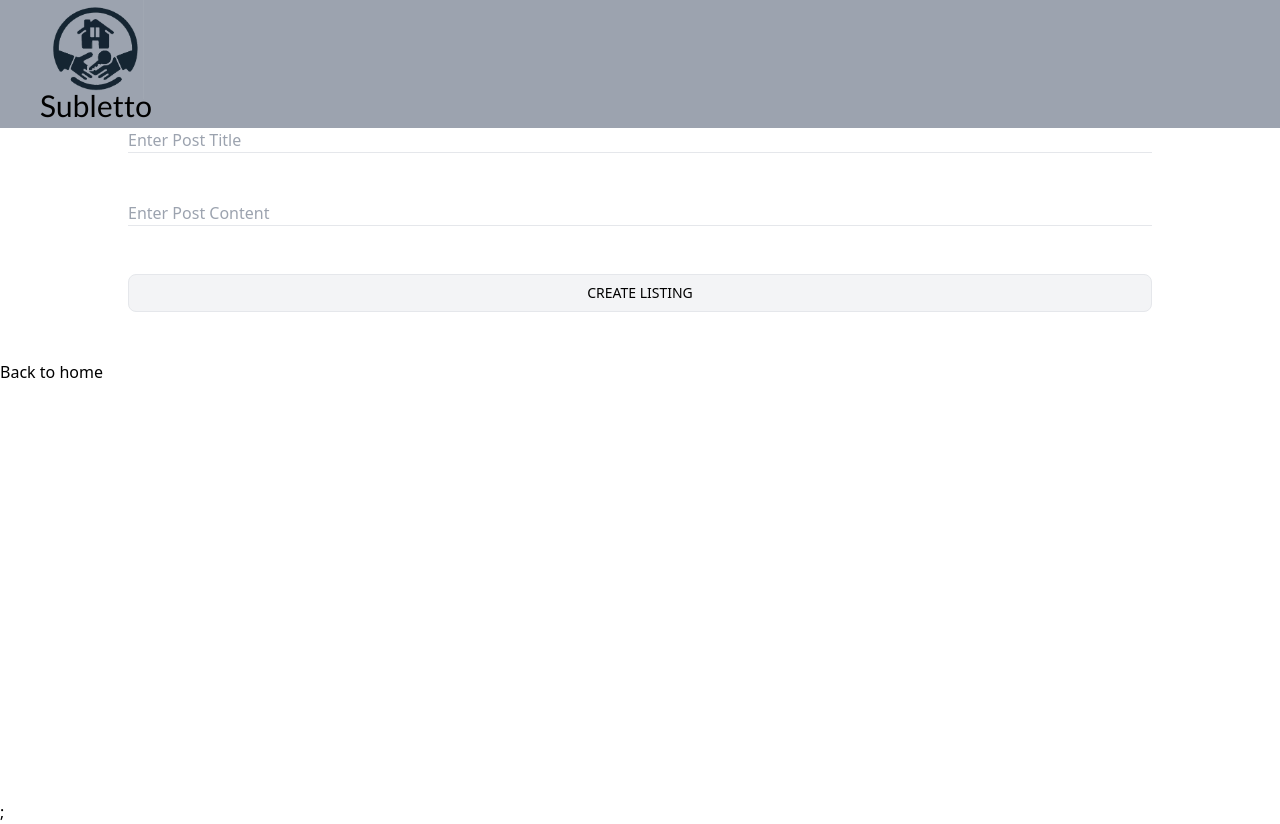
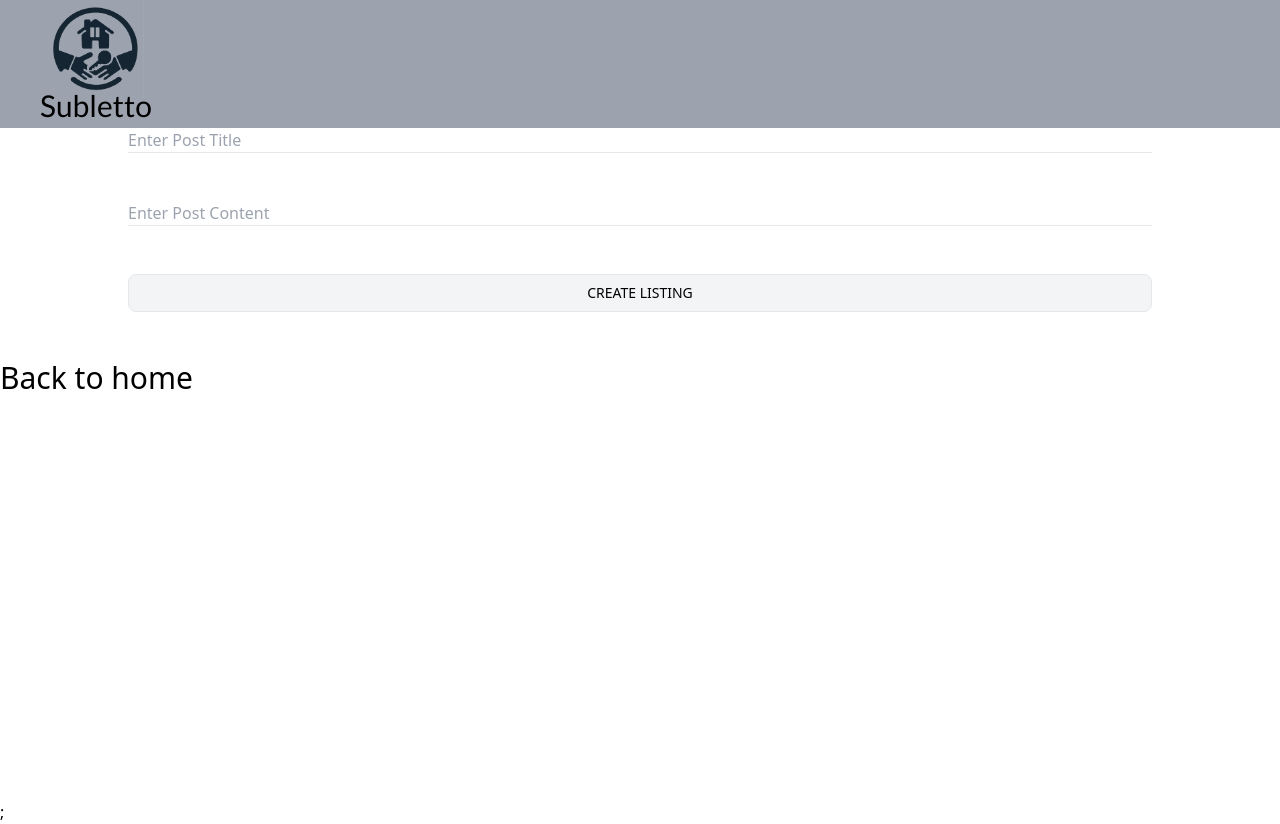
Before and after one commit to aaron-rab/sublet-project, a Next.js app: page /createPost in a window 1280 px wide. Built offline with nearby package versions, Linux system fonts and the light colour scheme; no server answers.

Commit message:
added a link to button on index

```diff
--- a/components/layout.js
+++ b/components/layout.js
@@ -88,7 +88,7 @@ export default function Layout({ children, landingPg }) {
         <main>{children}</main>
         {!landingPg && (
           <div className={styles.backToHome}>
-            <Link href="/">Back to home</Link>
+            <Link href="/" className="text-3xl">Back to home</Link>
           </div>
         )}
       </ReactQueryProvider>
--- a/pages/index.js
+++ b/pages/index.js
@@ -44,7 +44,7 @@ export default function Home(props) {
 
         <div class={`flex justify-center mt-8 gap-9 md:gap-20 xl:gap-40 lg:mt-14`}>
           <BigButton href={"/"} text={"I'M SUBLETTING"}/>
-          <BigButton href={"/"} text={"LOOKING FOR SUBLET"}/>
+          <BigButton href={"/allPosts"} text={"LOOKING FOR SUBLET"}/>
         </div>
 
 
```
